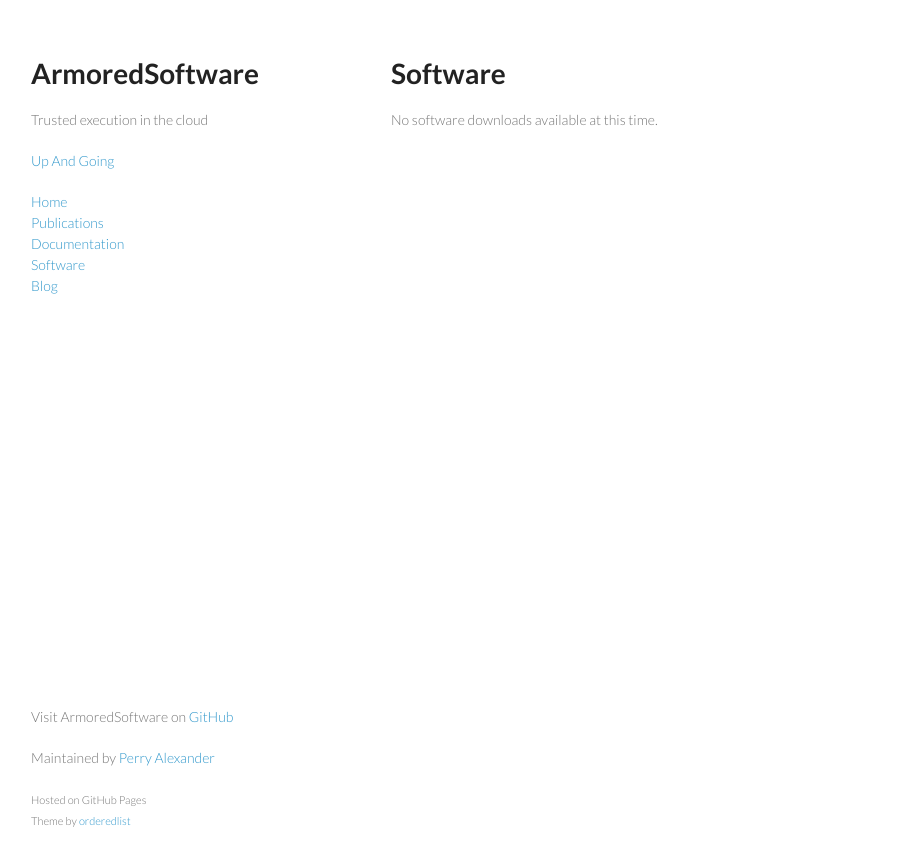
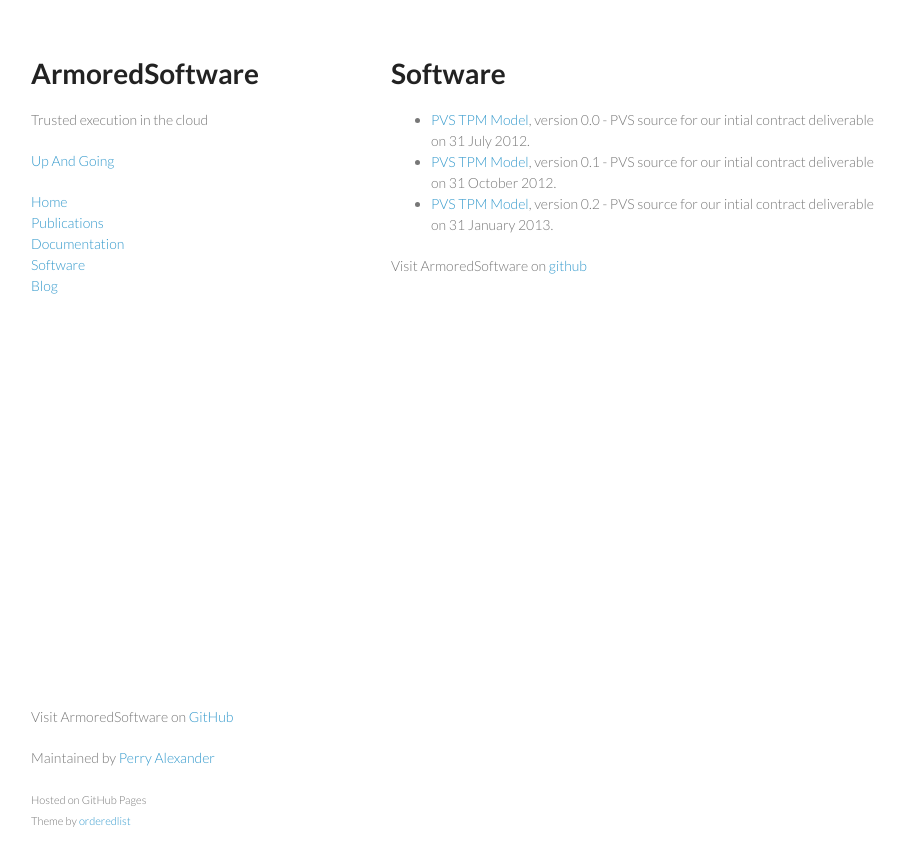
Before and after one commit to armoredsoftware/armoredsoftware.github.io, a Jekyll site: the page built from software.md, in a window 1280 px wide. Shown: the top 866 px of the page, without its empty margins (179-1084 px from the left). Built offline with Jekyll 4.4.1, drawn with Linux system fonts in a browser that asks for light colours.

Commit message:
moving to standard template

```diff
--- /dev/null
+++ b/_data/releases.yml
@@ -0,0 +1,14 @@
+- name: PVS TPM Model
+  version: 0.0
+  description: PVS source for our intial contract deliverable on 31 July 2012.
+  file: verified-tpm-20120731.tgz
+
+- name: PVS TPM Model
+  version: 0.1
+  description: PVS source for our intial contract deliverable on 31 October 2012.
+  file: verified-tpm-20121031.tgz
+
+- name: PVS TPM Model
+  version: 0.2
+  description: PVS source for our intial contract deliverable on 31 January 2013.
+  file: verified-tpm-20130131.tgz
--- /dev/null
+++ b/_includes/publications.html
@@ -0,0 +1,5 @@
+<ul>
+{% for paper in site.data.publications %}
+<li>{{ paper.author }}, <a href="{{ site.baseurl }}/{{ site.repo }}/resources/{{ paper.pdf }}">{{ paper.title }}</a>, {{ paper.where }}</li>
+{% endfor %}
+</ul>
--- /dev/null
+++ b/_includes/releases.html
@@ -0,0 +1,7 @@
+<ul>
+{% for release in site.data.releases %}
+<li> <a href="{{ site.baseurl }}/{{ site.repo }}/resources/{{ release.file }}">{{ release.name }}</a>, version {{ release.version }} - {{ release.description }}</li>
+{% endfor %}
+</ul>
+
+Visit {{ site.title }} on [github](http://github.com/{{ site.account }}/{{ site.repo }})
--- a/software.md
+++ b/software.md
@@ -5,4 +5,4 @@ title: {{ site.title }}
 
 # Software
 
-No software downloads available at this time.
+{% include releases.html %}
```
Also changed, not shown: _data/publications.yml (added, +9 -0 lines), publications.md (+1 -1 lines).
